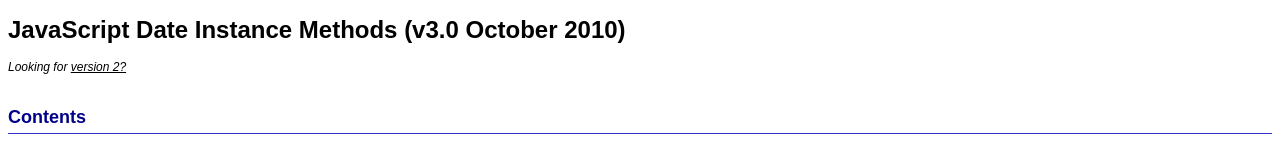
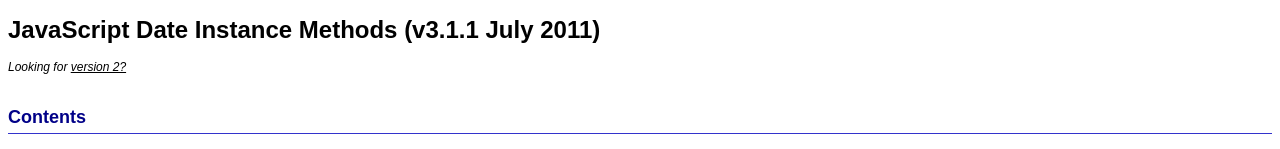
Before and after one commit to kensnyder/date-prototype, a plain HTML site: page reference.html in a window 1280 px wide. Shown: the top 149 px of the page. Drawn offline with Linux system fonts and the light colour scheme.

Commit message:
Updating version number and date

```diff
--- a/reference.html
+++ b/reference.html
@@ -7,7 +7,7 @@
   <link rel="stylesheet" href="css/general.css" type="text/css" />
 </head>
 <body>
-<h1>JavaScript Date Instance Methods (v3.0 October 2010)</h1>
+<h1>JavaScript Date Instance Methods (v3.1.1 July 2011)</h1>
 
 <p><em>Looking for <a href="http://sandbox.kendsnyder.com/date2">version 2?</a></em></p>
 
```
